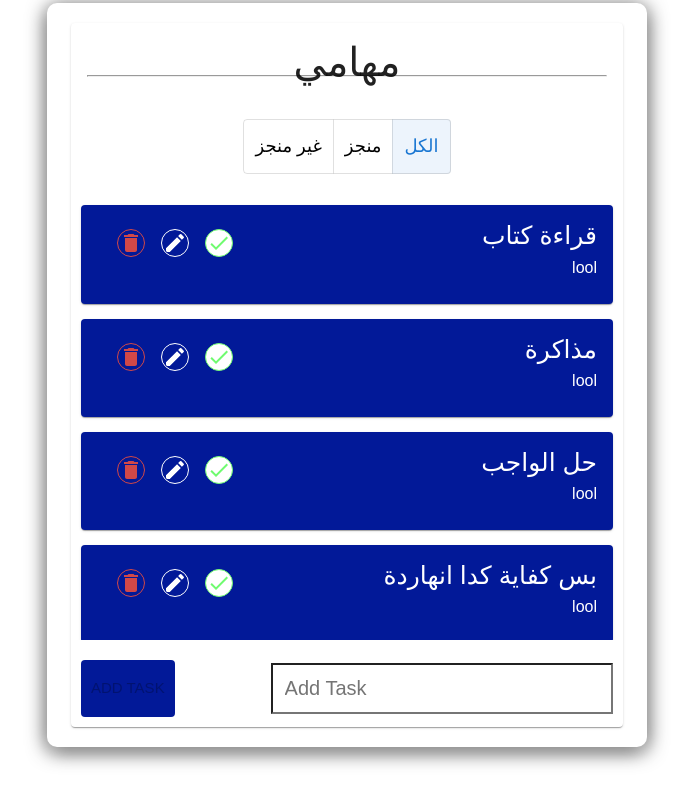
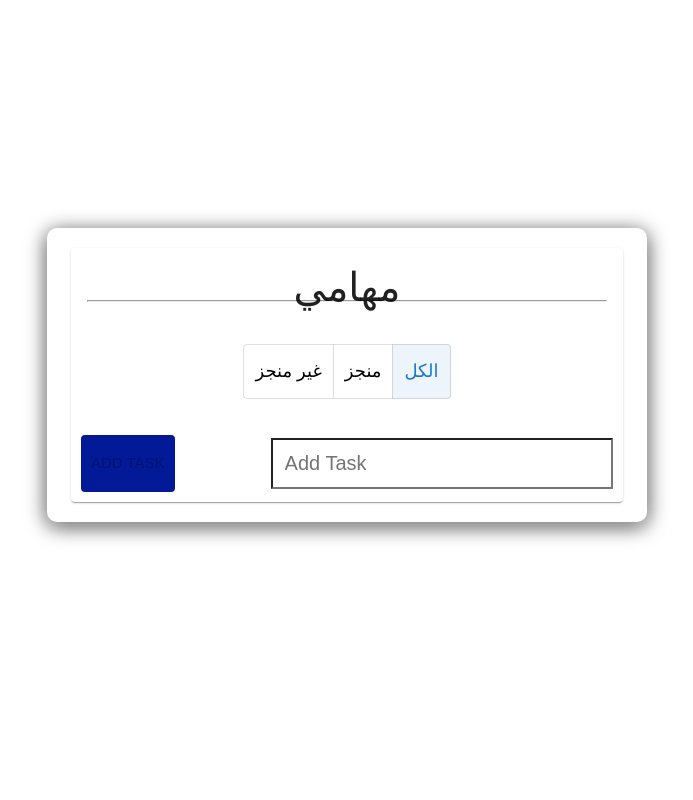
Before and after one commit to awadreda/TodoList_ReactApp, a React (Vite) app: page / in a window 1280 px wide. Shown: the whole page, without its empty margins (293-986 px from the left). Built offline with nearby package versions, Linux system fonts and the light colour scheme; a web font is replaced by a local one.

Commit message:
add useReducer

```diff
--- a/src/App.tsx
+++ b/src/App.tsx
@@ -1,7 +1,7 @@
-import { useState } from 'react';
+// import { useState } from 'react';
 import './App.css'
 import TodoList from './Components/TodoList'
-import { v4 as uuidv4 } from "uuid";
+// import { v4 as uuidv4 } from "uuid";
 
 
 // Extend the default theme
@@ -10,10 +10,11 @@ import { v4 as uuidv4 } from "uuid";
 
 import { createTheme, ThemeProvider} from "@mui/material";
 
-import { TodosContext } from './Contexts/TodosContexts';
-import { todoObj } from './Types/types';
+// import { TodosContext } from './Contexts/TodosContexts';
+// import { todoObj } from './Types/types';
 // import MySnackBar from "./Components/MySnackBar";
 import { ToastProvider } from './Contexts/ToastContext';
+import { TodosProvider } from './Contexts/TodosContexts';
 // import { DeleteContext } from './Contexts/DeleteContext';
 // import { FastForward } from '@mui/icons-material';
 // import { Typography } from "@mui/material";
@@ -30,32 +31,32 @@ const theme = createTheme({
 
 
 
-const todosValueList: todoObj[] = [
-  {
-    id: uuidv4(),
-    title: "قراءة كتاب",
-    details: "lool",
-    isCompleted: false,
-  },
-  {
-    id: uuidv4(),
-    title: "مذاكرة",
-    details: "lool",
-    isCompleted: false,
-  },
-  {
-    id: uuidv4(),
-    title: "حل الواجب",
-    details: "lool",
-    isCompleted: false,
-  },
-  {
-    id: uuidv4(),
-    title: "بس كفاية كدا انهاردة",
-    details: "lool",
-    isCompleted: false,
-  },
-];
+// const todosValueList: todoObj[] = [
+//   {
+//     id: uuidv4(),
+//     title: "قراءة كتاب",
+//     details: "lool",
+//     isCompleted: false,
+//   },
+//   {
+//     id: uuidv4(),
+//     title: "مذاكرة",
+//     details: "lool",
+//     isCompleted: false,
+//   },
+//   {
+//     id: uuidv4(),
+//     title: "حل الواجب",
+//     details: "lool",
+//     isCompleted: false,
+//   },
+//   {
+//     id: uuidv4(),
+//     title: "بس كفاية كدا انهاردة",
+//     details: "lool",
+//     isCompleted: false,
+//   },
+// ];
 
 
 
@@ -63,24 +64,27 @@ function App() {
 
 
 
-    const [todos,setTodos]=useState(todosValueList)
+    // const [todos,setTodos]=useState(todosValueList)
 
 
 
   return (
     <>
       <ThemeProvider theme={theme}>
+        <TodosProvider>
+
             <ToastProvider>
         <div style={{ width: "100vw" }}>
-          <TodosContext.Provider value={{ todos, setTodos }}>
+          {/* <TodosContext.Provider value={{ todos, setTodos }}> */}
 
 
             <TodoList />
 
 
-          </TodosContext.Provider>
+          {/* </TodosContext.Provider> */}
         </div>
             </ToastProvider>
+        </TodosProvider>
       </ThemeProvider>
     </>
   );
--- a/src/Components/Todo.tsx
+++ b/src/Components/Todo.tsx
@@ -14,32 +14,35 @@ import Grid from "@mui/material/Grid2";
 import DeleteIcon from "@mui/icons-material/Delete";
 import CheckIcon from "@mui/icons-material/Check";
 import EditIcon from "@mui/icons-material/Edit";
-import { TodoPorps } from "../Types/types";
-import { useContext } from "react";
-import { TodosContext } from "../Contexts/TodosContexts";
+import { EMethodReducer, TodoPorps } from "../Types/types";
+// import { useContext } from "react";
+// import { TodosContext, useTodos } from "../Contexts/TodosContexts";
 import {  useToast } from "../Contexts/ToastContext";
+import { useTodos } from "../Contexts/TodosContexts";
 
 
 
 
 export default function Todo(todo: TodoPorps) {
-  const value = useContext(TodosContext);
+  // const value = useContext(TodosContext);
   const ToastValue = useToast()
 
+  const {todos ,dispatch} = useTodos();
 
 
   // Toggle complete status
   function handleCheckedClick(id: string) {
-    const newTodo = value.todos.map((t) => {
+    const newTodo = todos.map((t) => {
       if (t.id === id) {
         t.isCompleted = !t.isCompleted;
       }
       return t;
     });
-    value.setTodos(newTodo);
 
-    localStorage.setItem("todos", JSON.stringify(newTodo));
+    // value.setTodos(newTodo);
 
+
+    dispatch({ type: EMethodReducer.Check, payload :{todo:newTodo}});
     ToastValue.showHideTost("تم التعديل بنجاح ");
 
   }
@@ -75,12 +78,12 @@ spacing={2}
                 fontWeight: "bold",
                 fontSize: "25px",
                 marginBottom: "5px",
-    textDecoration: todo.isCompleted ?  "line-through" : "none"  ,
+                textDecoration: todo.isCompleted ? "line-through" : "none",
               }}
             >
               {todo.title}
             </Typography>
-<Typography>{todo.deteles}</Typography>
+            <Typography>{todo.details}</Typography>
           </Grid>
 
           <Grid size={4}>
@@ -108,8 +111,7 @@ spacing={2}
             {/* Edit Button */}
             <IconButton
               onClick={() => {
-  todo.handleClickUpdateButton(todo) ;
-
+                todo.handleClickUpdateButton(todo);
               }}
               aria-label="Edit"
             >
@@ -134,8 +136,7 @@ spacing={2}
             {/* Delete Button */}
             <IconButton
               onClick={() => {
-    todo.handleDeleteClick(todo)
-
+                todo.handleDeleteClick(todo);
               }} // Open the delete dialog
               aria-label="Delete"
             >
--- a/src/Components/TodoList.tsx
+++ b/src/Components/TodoList.tsx
@@ -13,16 +13,32 @@ import {
 } from "@mui/material";
 import "../App.css";
 import Grid from "@mui/material/Grid2";
-import { v4 as uuidv4 } from "uuid";
+// import { v4 as uuidv4 } from "uuid";
 import Todo from "./Todo";
-import React, { useContext, useEffect, useMemo, useState } from "react";
-import { TodosContext } from "../Contexts/TodosContexts";
-import { todoObj, TodoPorps } from "../Types/types";
+import React, {
+  useContext,
+  useEffect,
+  useMemo,
+  // useReducer,
+  useState,
+} from "react";
+// import { TodosContext } from "../Contexts/TodosContexts";
+import { EMethodReducer, todoObj, TodoPorps } from "../Types/types";
 import { TosatContext } from "../Contexts/ToastContext";
+// import reducerTodos from "../Reducers/todosReducers";
+import {  useTodos } from "../Contexts/TodosContexts";
 
 export default function TodoList() {
   const [titleInput, setTitleInput] = useState("");
-  const value = useContext(TodosContext);
+  // const value = useContext(TodosContext);
+  // const { todos2, setTodos } = useContext(TodosContext);
+
+  // const initTodo: todoObj[] = [
+  //   { id: "", details: "", isCompleted: false, title: "" },
+  // ];
+  // const [todos, dispatch] = useReducer(reducerTodos, initTodo as todoObj[]);
+
+  const { todos, dispatch } = useTodos();
 
   const ToastValue = useContext(TosatContext);
 
@@ -31,7 +47,7 @@ export default function TodoList() {
   const [showUpdateDialog, setShowUpdateDialog] = useState(false);
   const [targedToDO, setTargetTOdo] = useState<TodoPorps>({
     id: "",
-    deteles: "",
+    details: "",
     handleDeleteClick: () => {},
 
     isCompleted: false,
@@ -41,36 +57,45 @@ export default function TodoList() {
 
   const [todoContent, setTodoContent] = useState({
     title: targedToDO.title,
-    details: targedToDO.deteles,
+    details: targedToDO.details,
   });
 
+  function handleAddTaskClick() {
+    dispatch({
+      type: EMethodReducer.Add,
+      payload: {
+        todo: { id: "", details: "", isCompleted: false, title: titleInput },
+      },
+    });
+
+    setTitleInput("");
+    ToastValue.showHideTost("تم إضافة المهمة بنجاح");
+  }
+
   function handleDeleteClick() {
-    const newTodos = value.todos.filter((t) => t.id !== targedToDO.id);
-    value.setTodos(newTodos);
-    setShowDeleteDialog(false); // Close the dialog after deletion
-    localStorage.setItem("todos", JSON.stringify(newTodos));
-    ToastValue.showHideTost("تم الحذف بنجاح ")
+    dispatch({ type: EMethodReducer.Delete, payload: { todo: targedToDO } });
+
+    ToastValue.showHideTost("تم الحذف بنجاح ");
+    setShowDeleteDialog(false);
   }
 
   function handleUpdateClick(todo: TodoPorps) {
-    const newTodo = value.todos.map((t) => {
-      if (t.id === todo.id) {
-        return { ...t, title: todoContent.title, details: todoContent.details };
-      } else {
-        return t;
-      }
+    dispatch({
+      type: EMethodReducer.Update,
+      payload: {
+        todo: {
+          ...todo,
+          title: todoContent.title,
+          details: todoContent.details,
+        },
+      },
     });
-
-    value.setTodos(newTodo);
-
-    localStorage.setItem("todos", JSON.stringify(newTodo));
-
     setShowUpdateDialog(false);
   }
 
   function handleClickUpdateButton(todo: TodoPorps) {
     setTargetTOdo(todo);
-    setTodoContent({ title: todo.title, details: todo.deteles });
+    setTodoContent({ title: todo.title, details: todo.details });
     setShowUpdateDialog(true);
   }
 
@@ -83,22 +108,21 @@ export default function TodoList() {
     const newTOdosToSHow = (e.target as HTMLButtonElement).value;
 
     setTodosToShow(newTOdosToSHow);
-
   }
 
   const compeletdTodos = useMemo(() => {
-    return value.todos.filter((t) => {
+    return todos.filter((t:todoObj) => {
       return t.isCompleted;
     });
-  }, [value.todos]);
+  }, [todos]);
 
   const nonCompeletdTodos = useMemo(() => {
-    return value.todos.filter((t) => {
+    return todos.filter((t: todoObj) => {
       return !t.isCompleted;
     });
-  }, [value.todos]);
+  }, [todos]);
 
-  let tsxTodo = value.todos;
+  let tsxTodo = todos;
 
   if (todosToSHwo === "Completed") {
     tsxTodo = compeletdTodos;
@@ -107,21 +131,22 @@ export default function TodoList() {
   }
 
   useEffect(() => {
-    const storgeTodos = JSON.parse(
-      localStorage.getItem("todos") || JSON.stringify(value.todos)
-    );
-    value.setTodos(storgeTodos);
+    dispatch({
+      type: EMethodReducer.Get,
+      payload: { todo: { id: "", details: "", isCompleted: false, title: "" } },
+    });
 
-    // eslint-disable-next-line react-hooks/exhaustive-deps
+
+  // eslint-disable-next-line react-hooks/exhaustive-deps
   }, []);
 
-  const todosTSX = tsxTodo.map((t) => {
+  const todosTSX = tsxTodo.map((t: todoObj) => {
     return (
       <Todo
         key={t.id}
         isCompleted={t.isCompleted}
         title={t.title}
-        deteles={t.details}
+        details={t.details}
         id={t.id}
         handleDeleteClick={handleShowDelteDialogClick}
         handleClickUpdateButton={handleClickUpdateButton}
@@ -195,7 +220,7 @@ export default function TodoList() {
           <Button
             onClick={() => {
               handleUpdateClick(targedToDO);
-              ToastValue.showHideTost("تم التعديل بنجاح ")
+              ToastValue.showHideTost("تم التعديل بنجاح ");
             }}
             color="success"
           >
@@ -341,19 +366,7 @@ export default function TodoList() {
                   fontSize: "15px",
                 }}
                 size="large"
-                onClick={() => {
-                  const newTodos: todoObj = {
-                    id: uuidv4(),
-                    title: titleInput,
-                    details: "",
-                    isCompleted: false,
-                  };
-                  const newTodoList = [...value.todos, newTodos];
-
-                  value.setTodos(newTodoList);
-                  localStorage.setItem("todos", JSON.stringify(newTodoList));
-                  ToastValue.showHideTost("تم إضافة المهمة بنجاح");
-                }}
+                onClick={handleAddTaskClick}
                 disabled={!(titleInput.length > 0)}
               >
                 Add Task
--- a/src/Contexts/TodosContexts.tsx
+++ b/src/Contexts/TodosContexts.tsx
@@ -1,13 +1,16 @@
-import { createContext } from "react";
+import { createContext, ReactNode, useContext, useReducer } from "react";
 import { v4 as uuidv4 } from "uuid";
 import { todoObj } from "../Types/types";
+import reducerTodos from "../Reducers/todosReducers";
+import React from "react";
 
 
 
 
 type tTodosContexts = {
   todos: todoObj[];
-  setTodos: React.Dispatch<React.SetStateAction<todoObj[]>>;
+  // eslint-disable-next-line @typescript-eslint/no-explicit-any
+  dispatch: React.Dispatch<any>; // Update the type of `dispatch` accordingly
 };
 
 
@@ -40,8 +43,42 @@ const todosValueList: todoObj[] = [
 
 
 
-export  const TodosContext= createContext<tTodosContexts>({
+// eslint-disable-next-line react-refresh/only-export-components
+export  const TodosContext = createContext<tTodosContexts>({
+  todos: todosValueList,
+  dispatch: () => {} // Update the type of `dispatch` accordingly
+});
 
-  todos:todosValueList,
-  setTodos:() => {}
-});
+type todoPrviderProps = {
+
+  children:ReactNode
+}
+
+
+export  const TodosProvider = ({children}:todoPrviderProps) => {
+
+    const [todos, dispatch] = useReducer(reducerTodos,[] as todoObj[]);
+
+
+
+  return (
+
+    <>
+    <TodosContext.Provider value={{todos,dispatch}}>
+    {children}
+      </TodosContext.Provider>
+
+
+    </>
+
+  )
+
+}
+
+
+// eslint-disable-next-line react-refresh/only-export-components
+export const  useTodos = () => {
+
+
+  return  useContext(TodosContext);
+}
--- /dev/null
+++ b/src/Reducers/todosReducers.tsx
@@ -0,0 +1,83 @@
+import { EMethodReducer, todoObj } from "../Types/types";
+import { v4 as uuidv4 } from "uuid";
+
+export default function reducerTodos(
+  currentTodos: todoObj[],
+  action: { type: EMethodReducer; payload: { todo: todoObj }  }) {
+  //  console.log("call todo reducer",currentTodos,action);
+
+  switch (action.type) {
+    case EMethodReducer.Add: {
+      const newTodos: todoObj = {
+        id: uuidv4(),
+        title: action.payload.todo.title,
+        details: "",
+        isCompleted: false,
+      };
+      const newTodoList = [...currentTodos, newTodos];
+
+      localStorage.setItem("todos", JSON.stringify(newTodoList));
+      return newTodoList;
+
+      break;
+    }
+
+    case EMethodReducer.Update: {
+      const newTodo = currentTodos.map((t) => {
+        if (t.id === action.payload.todo.id) {
+          return {
+            ...t,
+            title: action.payload.todo.title,
+            details: action.payload.todo.details,
+          };
+        } else {
+          return t;
+        }
+      });
+
+      localStorage.setItem("todos", JSON.stringify(newTodo));
+      return newTodo;
+    }
+
+    case EMethodReducer.Delete: {
+      const newTodos = currentTodos.filter(
+        (t) => t.id !== action.payload.todo.id
+      );
+
+      localStorage.setItem("todos", JSON.stringify(newTodos));
+      return newTodos;
+    }
+
+    case EMethodReducer.Check: {
+
+       const newTodo = currentTodos.map((t) => {
+         if (t.id === action.payload.todo.id) {
+           t.isCompleted = !t.isCompleted;
+         }
+         return t;
+       });
+
+       // value.setTodos(newTodo);
+
+       localStorage.setItem("todos", JSON.stringify(newTodo));
+   return newTodo;
+    }
+
+    case EMethodReducer.Get: {
+
+
+    const storgeTodos = JSON.parse(
+      localStorage.getItem("todos") || JSON.stringify(currentTodos)
+    );
+    return storgeTodos ;
+
+
+    }
+
+    default: {
+      throw Error("UnKown Type" + action.type);
+    }
+  }
+
+  return [];
+}
```
Also changed, not shown: src/Types/types.ts (+14 -3 lines). Lines whose indentation alone changed are shown as unchanged.
